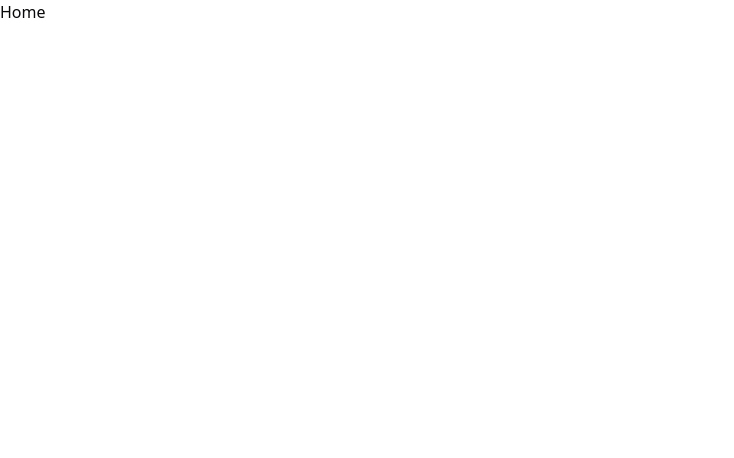
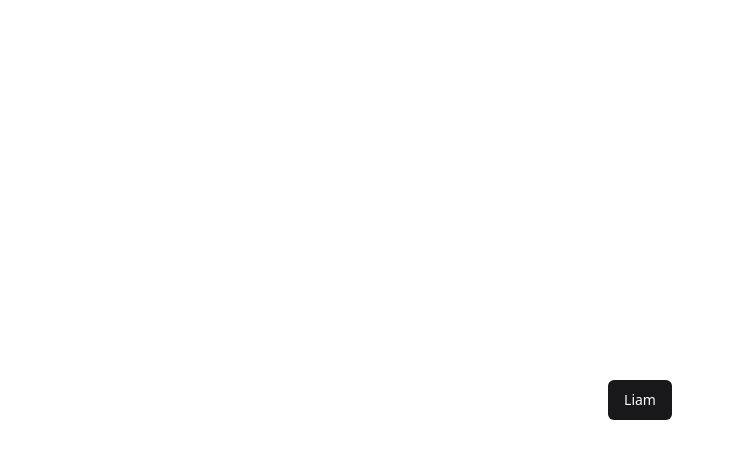
Before and after one commit to allanmgoncalves/template-vite-react, a React (Vite) app: page / in a window 1280 px wide. Shown: the top 458 px of the page, without its empty margins (0-734 px from the left). Built offline with nearby package versions, Linux system fonts and the light colour scheme.

Commit message:
Add button component

```diff
--- a/package.json
+++ b/package.json
@@ -10,6 +10,7 @@
     "preview": "vite preview"
   },
   "dependencies": {
+    "@radix-ui/react-slot": "^1.0.2",
     "class-variance-authority": "^0.7.0",
     "clsx": "^2.1.0",
     "lucide-react": "^0.308.0",
--- a/src/App.tsx
+++ b/src/App.tsx
@@ -1,5 +1,10 @@
+import { Button } from './components/ui/button'
 import './global.css'
 
 export function App() {
-  return ( <h1>Home</h1> )
+  return (
+    <div className='flex justify-center items-center h-screen'>
+      <Button>Liam</Button>
+    </div>
+  )
 }
--- /dev/null
+++ b/src/components/ui/button.tsx
@@ -0,0 +1,56 @@
+import * as React from "react"
+import { Slot } from "@radix-ui/react-slot"
+import { cva, type VariantProps } from "class-variance-authority"
+
+import { cn } from "@/lib/utils"
+
+const buttonVariants = cva(
+  "inline-flex items-center justify-center whitespace-nowrap rounded-md text-sm font-medium ring-offset-background transition-colors focus-visible:outline-none focus-visible:ring-2 focus-visible:ring-ring focus-visible:ring-offset-2 disabled:pointer-events-none disabled:opacity-50",
+  {
+    variants: {
+      variant: {
+        default: "bg-primary text-primary-foreground hover:bg-primary/90",
+        destructive:
+          "bg-destructive text-destructive-foreground hover:bg-destructive/90",
+        outline:
+          "border border-input bg-background hover:bg-accent hover:text-accent-foreground",
+        secondary:
+          "bg-secondary text-secondary-foreground hover:bg-secondary/80",
+        ghost: "hover:bg-accent hover:text-accent-foreground",
+        link: "text-primary underline-offset-4 hover:underline",
+      },
+      size: {
+        default: "h-10 px-4 py-2",
+        sm: "h-9 rounded-md px-3",
+        lg: "h-11 rounded-md px-8",
+        icon: "h-10 w-10",
+      },
+    },
+    defaultVariants: {
+      variant: "default",
+      size: "default",
+    },
+  }
+)
+
+export interface ButtonProps
+  extends React.ButtonHTMLAttributes<HTMLButtonElement>,
+    VariantProps<typeof buttonVariants> {
+  asChild?: boolean
+}
+
+const Button = React.forwardRef<HTMLButtonElement, ButtonProps>(
+  ({ className, variant, size, asChild = false, ...props }, ref) => {
+    const Comp = asChild ? Slot : "button"
+    return (
+      <Comp
+        className={cn(buttonVariants({ variant, size, className }))}
+        ref={ref}
+        {...props}
+      />
+    )
+  }
+)
+Button.displayName = "Button"
+
+export { Button, buttonVariants }
```
Also changed, not shown: 1 other file (tests, documents, lock files or other folders).
